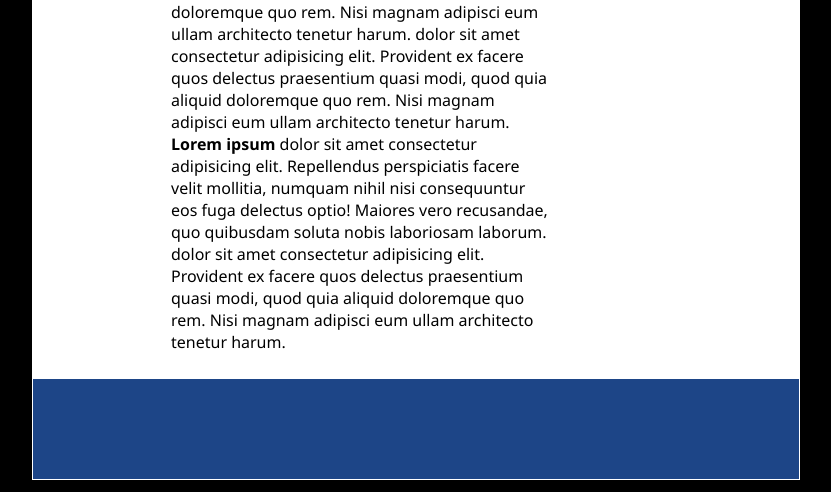
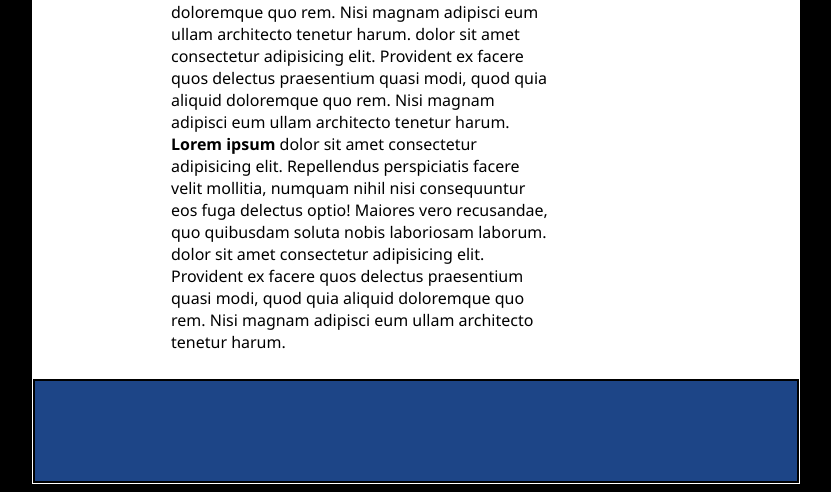
Before and after one commit to CalebSherfick/coolsite, a plain HTML site: page index.html in a window 1280 px wide. Shown: the part 448-940 px from the top of the page, without its empty margins (224-1055 px from the left). Drawn offline with Linux system fonts and the light colour scheme.

Commit message:
removed width on footer to fix border issue

```diff
--- a/style.css
+++ b/style.css
@@ -81,7 +81,6 @@ font-size: 18px;
 
 footer {
   background-color:#1d4587;
-  /* border: solid black 1px; */
+  border: solid black 2px;
   height: 100px;
-  width: 100%;
 }
```
